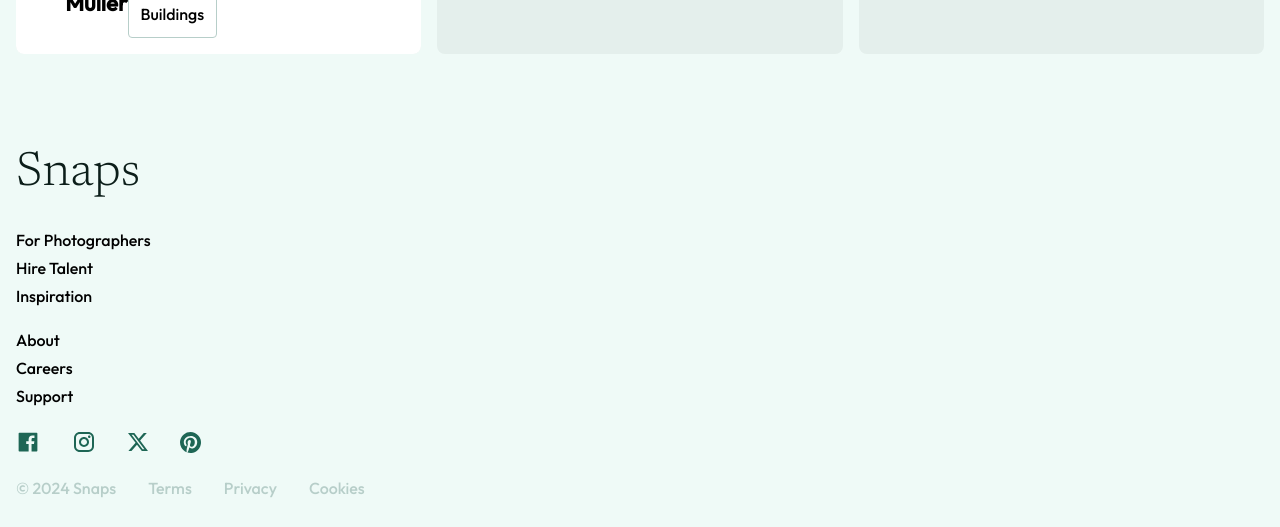
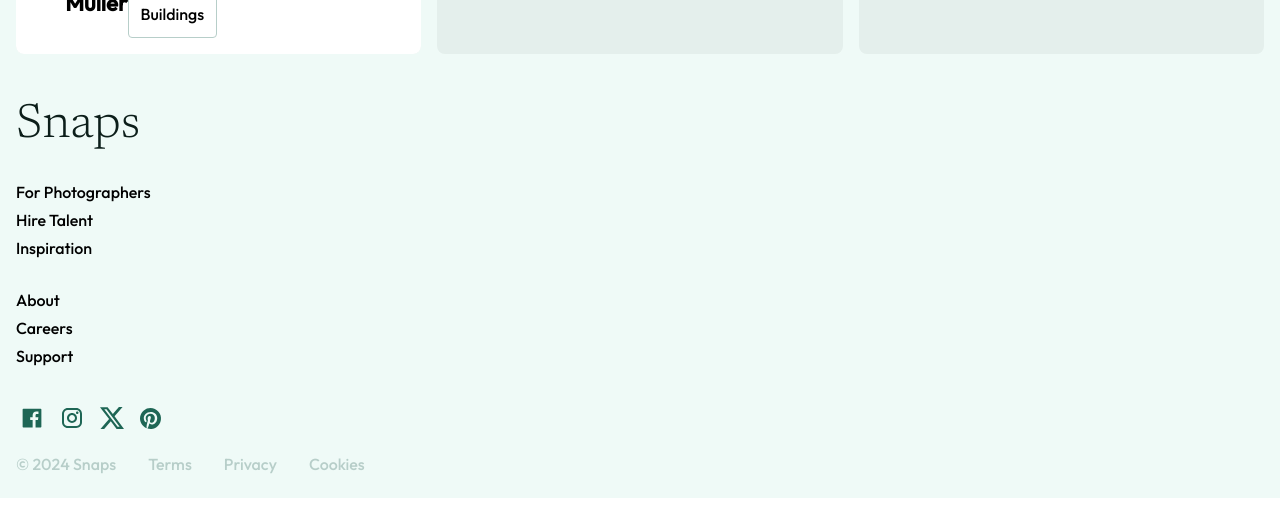
Before and after one commit to 1o5am/chandni-melwani-snaps, a React (Vite) app: page / in a window 1280 px wide. Shown: the part 3236-3763 px from the top of the page. After the commit the page ends 3734 px from the top, so only its background shows below. Built offline with nearby package versions, Linux system fonts and the light colour scheme.

Commit message:
modified footer

```diff
--- a/src/App.scss
+++ b/src/App.scss
@@ -15,14 +15,14 @@
 }
 
 .hero{
-    padding: $padding-side-mobile;
+    padding: $padding-side;
 
 }
 
 .hero__short-text {
     font-family: $font-outfit;
     font-weight: 300;
-    padding: $padding-side-mobile 0;
+    padding: $padding-side 0;
 }
 
 body {
--- /dev/null
+++ b/src/assets/utils.js
@@ -0,0 +1 @@
+import
--- a/src/componenets/Footer/Footer.jsx
+++ b/src/componenets/Footer/Footer.jsx
@@ -8,17 +8,35 @@ import pinterestIcon from '../..//assets/images/Pinterest.svg';
 export default function Footer() {
     return (
         <footer className="footer">
+            <div className="footer__title-content-social-media">
+                <div className="footer__title-content">
+                    <div className="footer__title">
+                        Snaps
+                    </div>
                         <div className="footer__content">
-                <div className="footer__title">Snaps</div>
-                <div className="footer__links-one">
-                    <div className="footer__link">For Photographers</div>
-                    <div className="footer__link">Hire Talent</div>
-                    <div className="footer__link">Inspiration</div>
+                            <div className="footer__content-one">
+                                <p className="footer__link">
+                                    For Photographers
+                                </p>
+                                <p className="footer__link">
+                                    Hire Talent
+                                </p>
+                                <p className="footer__link">
+                                    Inspiration
+                                </p>
                             </div>
-                <div className="footer__links-two">
-                    <div className="footer__link">About</div>
-                    <div className="footer__link">Careers</div>
-                    <div className="footer__link">Support</div>
+                            <div className="footer__content-two">
+                                <p className="footer__link">
+                                    About
+                                </p>
+                                <p className="footer__link">
+                                    Careers
+                                </p>
+                                <p className="footer__link">
+                                    Support
+                                </p>
+                            </div>
+                        </div>
                 </div>
                     <div className="footer__social-media">
                         <img src={facebookIcon} alt="facebook icon" />
@@ -26,13 +44,14 @@ export default function Footer() {
                         <img src={XIcon} alt="X icon" />
                         <img src={pinterestIcon} alt="pinterest icon" />
                     </div>
+            </div>
             <div className="footer__copyright">
                     © 2024 Snaps
                     <div className="footer__link">Terms</div>
                     <div className="footer__link">Privacy</div>
                     <div className="footer__link">Cookies</div>
             </div>
-            </div>
+
         </footer>
     );
 }
--- a/src/componenets/Footer/Footer.scss
+++ b/src/componenets/Footer/Footer.scss
@@ -1,40 +1,65 @@
-@use '../../styles/partials/variables' as *;
-@use '../../styles/partials/mixins' as *;
+@use '../../styles/partials/variables.scss' as *;
+@use '../../styles/partials/mixins.scss' as *;
 
 .footer {
     font-family: $font-outfit;
     display: flex;
     flex-direction: column;
-    padding: 2rem $padding-side-mobile;
+    gap: 1rem;
+    padding: $padding-side;
     color: black;
+    margin-bottom: 0.5rem;
+
+    &__title-content-social-media {
+        display: flex;
+        flex-direction: column;
+        gap: 1rem;
+    }
 
     &__title {
         font-family: $font-newsreader;
         font-weight: 300;
         font-size: 3rem;
         color: $black;
-        margin-top: 3rem;
+        margin-top: 1rem;
         margin-bottom: 2rem;
     }
 
-    &__links-one, &__links-two {
+    &__content {
+        display: flex;
+        flex-direction: column;
+        gap: 2rem;
+        margin-bottom: 1.5rem;
+    }
+
+    &__content-one, &__content-two {
         display: flex;
         flex-direction: column;
         gap: 0.5rem;
-        margin-bottom: 1.5rem;
+
     }
 
     &__social-media {
         display: flex;
         gap: 2rem;
-        margin-bottom: 1.5rem;
+        margin-bottom: 0.5rem;
+
+        @include tablet {
+            gap: 0.5rem;
+            // margin-left: auto;
+
+            img {
+                height: 1.5rem;
+                width: 2rem;
+            }
+        }
     }
 
     &__copyright {
         display: flex;
         gap: 2rem;
         color: $sea-green;
+        margin-bottom: 0rem;
     }
 
-
 }
--- a/src/componenets/GalleryList/GalleryList.scss
+++ b/src/componenets/GalleryList/GalleryList.scss
@@ -5,7 +5,7 @@
     display: grid;
     grid-template-columns: 1fr;
     gap: 1rem;
-    padding: $padding-side-mobile;
+    padding: $padding-side;
     justify-content: center;
     line-height: 2rem;
     margin-top: 3rem;
--- a/src/componenets/Header/Header.scss
+++ b/src/componenets/Header/Header.scss
@@ -5,14 +5,14 @@
     display: flex;
     justify-content: space-between;
     align-items: center;
-    padding: 2rem $padding-side-mobile;
+    padding: 2rem $padding-side;
 
     &__title {
         font-family: $font-newsreader;
         font-weight: 400;
         font-size: 3rem;
         color: $black;
-        padding: 0.25rem $padding-side-mobile;
+        padding: 0.25rem $padding-side;
     }
 
     &__filter-button {
--- a/src/componenets/Hero/Hero.scss
+++ b/src/componenets/Hero/Hero.scss
@@ -1,12 +1,12 @@
 @use "../../styles/partials/variables.scss" as *;
 
 .hero {
-    padding: $padding-side-mobile;
+    padding: $padding-side;
 
     &__short-text {
         font-family: $font-outfit;
         font-weight: 300;
-        padding: $padding-side-mobile 0;
+        padding: $padding-side 0;
     }
 
     &__long-text {
--- a/src/styles/partials/_variables.scss
+++ b/src/styles/partials/_variables.scss
@@ -31,6 +31,4 @@ $breakpoint-tablet: 768px;
 
 
 // Padding and margin
-
-// Mobile
-$padding-side-mobile: 1rem;
+$padding-side: 1rem;
```
Lines whose indentation alone changed are shown as unchanged.
